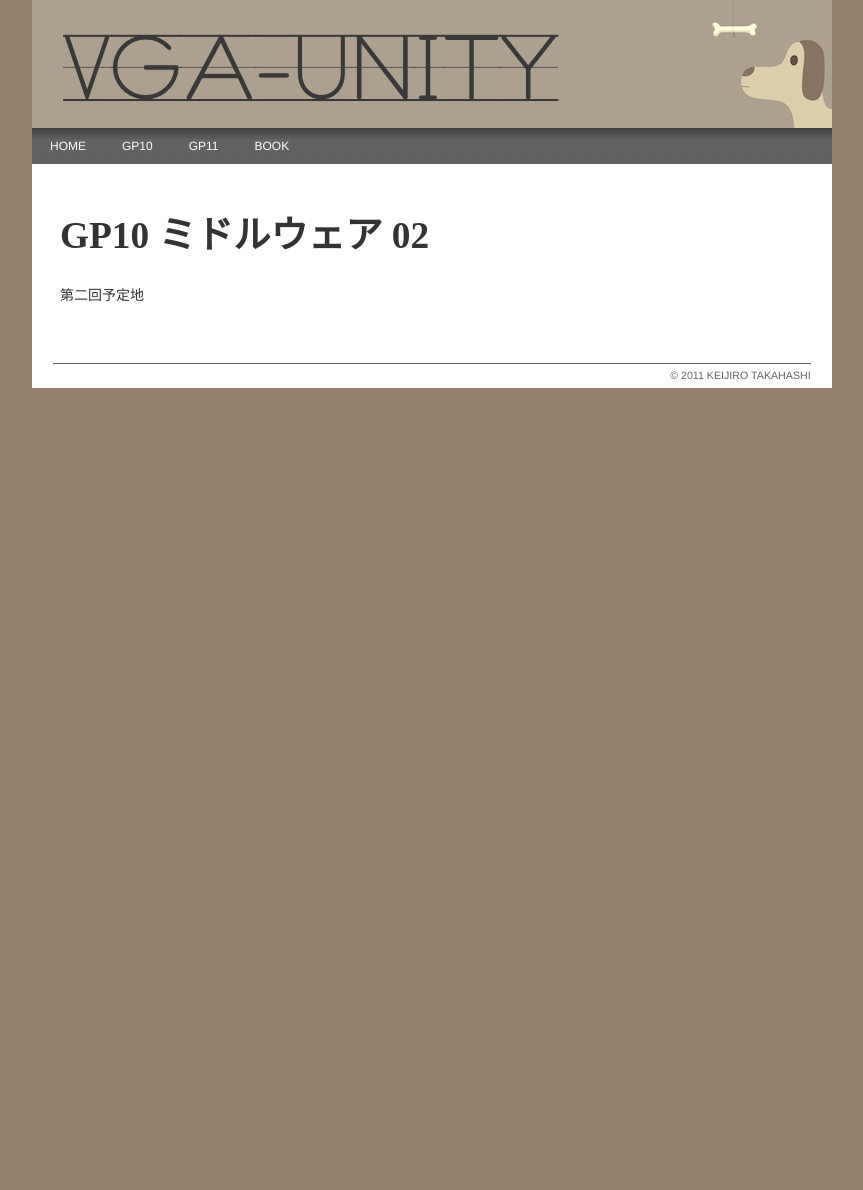
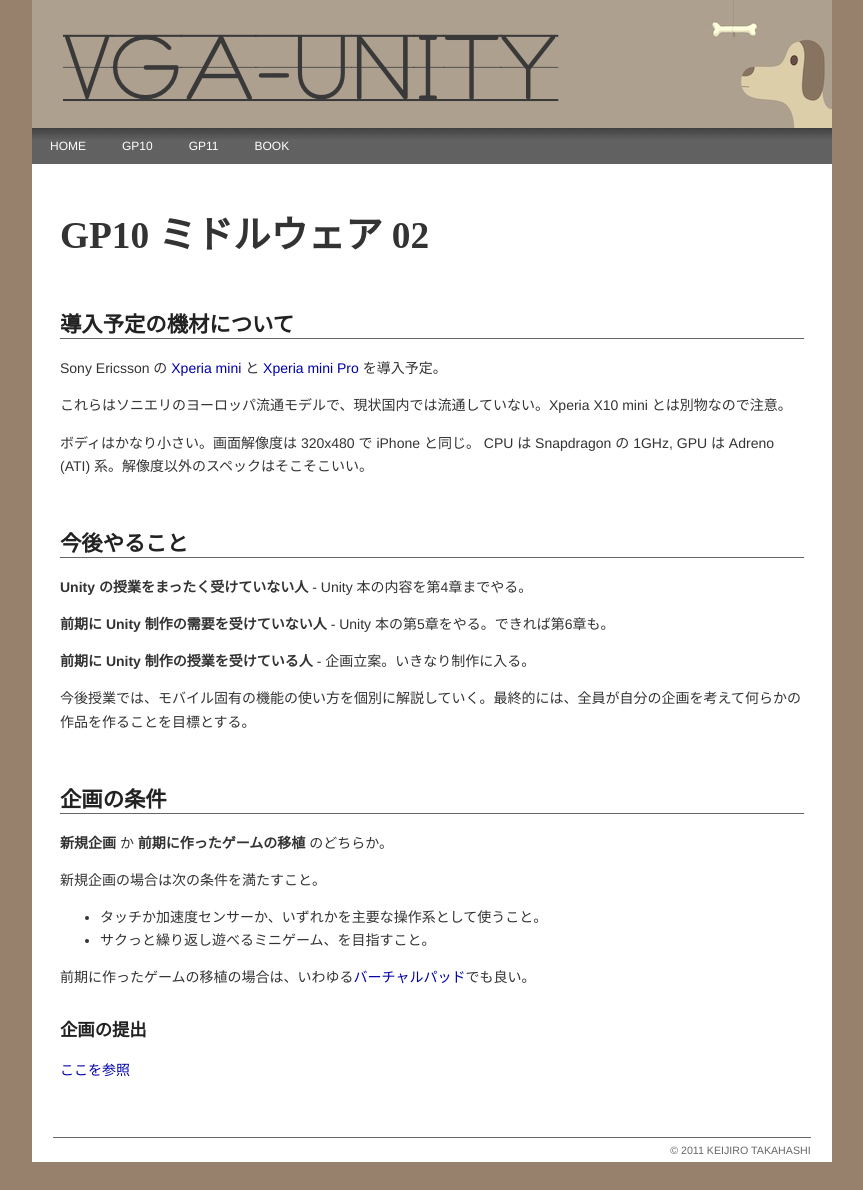
Before and after one commit to vga-unity/vga-unity.github.com, a Jekyll site: the page built from gp10/_posts/2011-10-12-GP10-02.md, in a window 1280 px wide. Shown: the whole page, without its empty margins (208-1071 px from the left). Built offline with Jekyll 4.4.1, drawn with Linux system fonts in a browser that asks for light colours; before the commit the page ends 900 px from its top, so only the background shows below that.

Commit message:
２週目の内容。

```diff
--- a/gp10/_posts/2011-10-12-GP10-02.md
+++ b/gp10/_posts/2011-10-12-GP10-02.md
@@ -3,4 +3,35 @@ layout: post
 title: GP10 ミドルウェア 02
 ---
 
-第二回予定地
+## 導入予定の機材について
+
+Sony Ericsson の [Xperia mini](http://www.sonyericsson.com/cws/products/mobilephones/overview/xperia-mini-pro?cc=gb&lc=en#view=overview) と [Xperia mini Pro](http://www.sonyericsson.com/cws/products/mobilephones/overview/xperia-mini-pro?cc=gb&lc=en#view=overview) を導入予定。
+
+これらはソニエリのヨーロッパ流通モデルで、現状国内では流通していない。Xperia X10 mini とは別物なので注意。
+
+ボディはかなり小さい。画面解像度は 320x480 で iPhone と同じ。 CPU は Snapdragon の 1GHz, GPU は Adreno (ATI) 系。解像度以外のスペックはそこそこいい。
+
+## 今後やること
+
+**Unity の授業をまったく受けていない人** - Unity 本の内容を第4章までやる。
+
+**前期に Unity 制作の需要を受けていない人** - Unity 本の第5章をやる。できれば第6章も。
+
+**前期に Unity 制作の授業を受けている人** - 企画立案。いきなり制作に入る。
+
+今後授業では、モバイル固有の機能の使い方を個別に解説していく。最終的には、全員が自分の企画を考えて何らかの作品を作ることを目標とする。
+
+## 企画の条件
+
+**新規企画** か **前期に作ったゲームの移植** のどちらか。
+
+新規企画の場合は次の条件を満たすこと。
+
+ - タッチか加速度センサーか、いずれかを主要な操作系として使うこと。
+ - サクっと繰り返し遊べるミニゲーム、を目指すこと。
+
+前期に作ったゲームの移植の場合は、いわゆる[バーチャルパッド](http://www.youtube.com/watch?v=PUADvSRG7hE)でも良い。
+
+### 企画の提出
+
+[ここを参照](http://code.google.com/p/vga-unity/wiki/GP10UnityGameDevelopment04)
```
Also changed, not shown: gp11/_posts/2011-10-12-GP11-02.md (+8 -0 lines).
